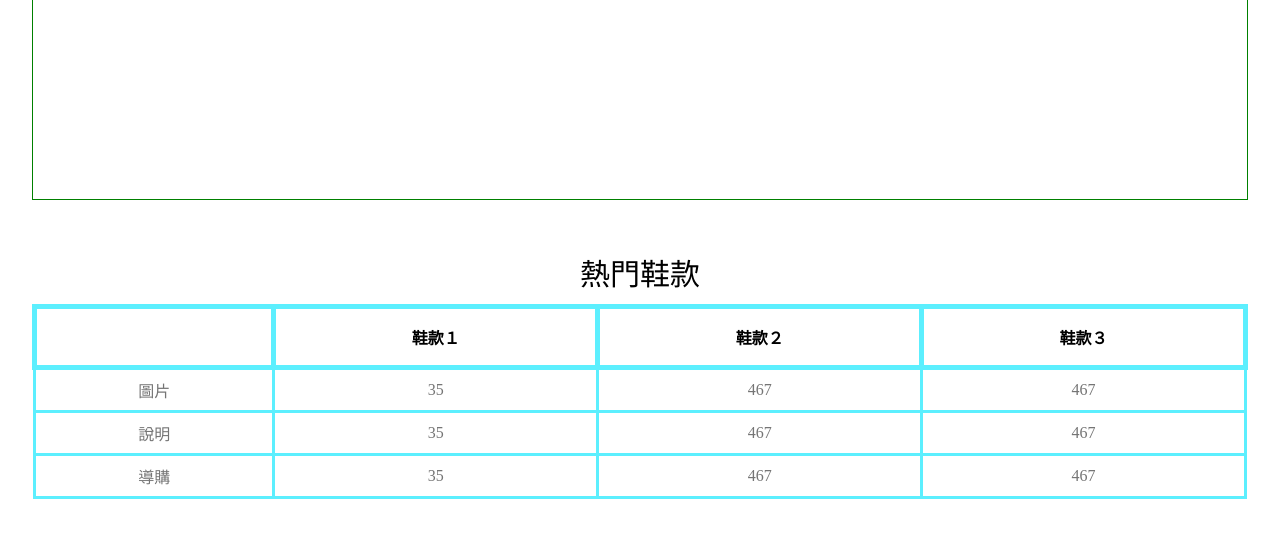
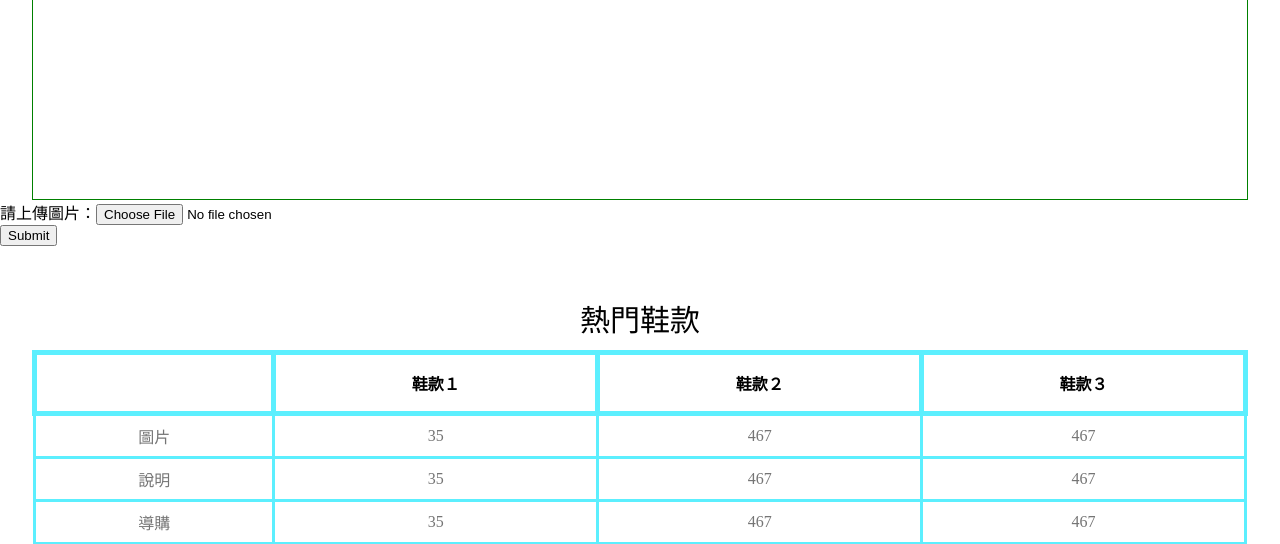
Before and after one commit to IamLesleyLin/colourme, a Flask app: template Api/templates/main_page.html in a window 1280 px wide. Shown: the part 585-1129 px from the top of the page. Run offline with Flask 2, Linux system fonts and the light colour scheme; the template is opened without the code that fills it, so the values that code supplies are empty; some libraries are stand-ins or nearby versions; some web fonts are replaced.

Commit message:
update web page

```diff
--- a/Api/templates/main_page.html
+++ b/Api/templates/main_page.html
@@ -25,10 +25,13 @@
         {% for i in data %}
         <img src="{{i['url']}}" alt="">
         {% endfor %}
+    </div>
+
+    <div class="input_files">
+        <form action="main_page" method="post" enctype="multipart/form-data">
+            請上傳圖片：<input type="file" id="input_pics" name = 'photo' accept=".jpg, .jpeg, .png"><br>
+            <input type="submit" name="" id="">
         </form>
-        <!-- <div><img src="{{url_for('static', filename = 'slick1.png')}}" alt=""></div>
-        <div><img src="{{url_for('static', filename = 'slick2.jpg')}}" alt=""></div>
-        <div><img src="{{url_for('static', filename = 'slick3.jpg')}}" alt=""></div> -->
     </div>
 
     <div class="recommendation">
```
Also changed, not shown: Api/templates/log_in.html (+3 -10 lines).
